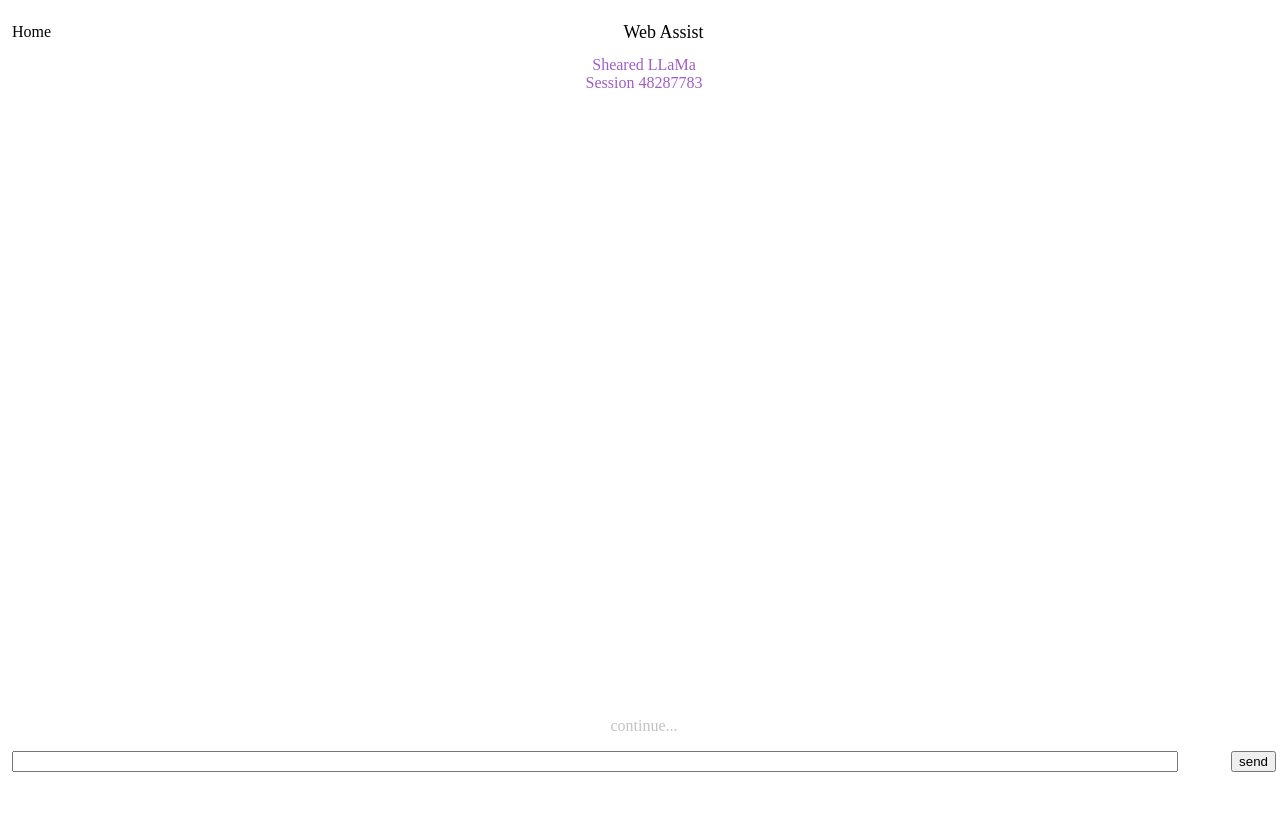
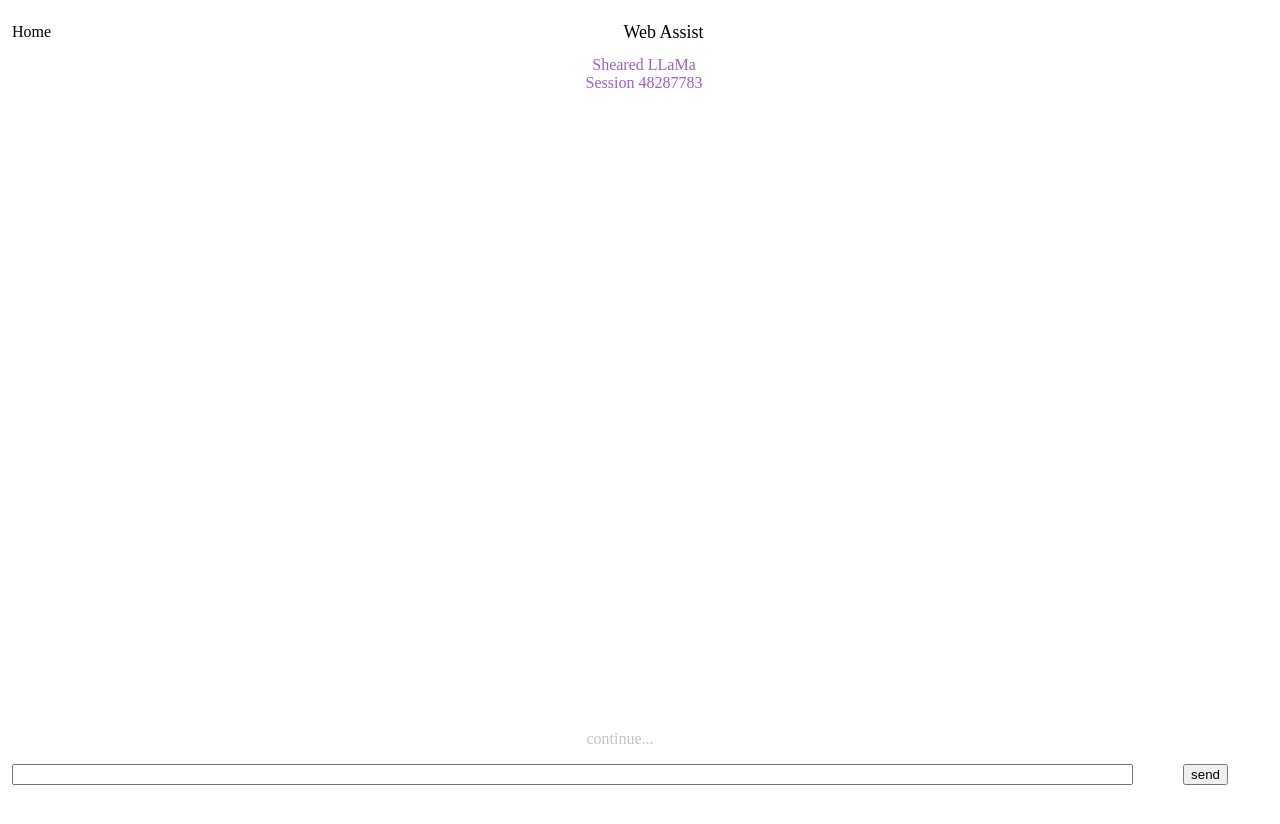
Before and after one commit to lilygostovic/web-assist, a React (Create React App) app in the folder Extension/: page / in a window 1280 px wide. Built offline with nearby package versions, Linux system fonts and the light colour scheme; the HTML template or start-up script is replaced by a standard one.

Commit message:
Update to fix the chat at the bottom

```diff
--- a/Extension/src/screens/ChatScreen/InputField/index.tsx
+++ b/Extension/src/screens/ChatScreen/InputField/index.tsx
@@ -78,7 +78,14 @@ export const InputField = ({
   };
 
   return (
-    <>
+    <StyledDiv
+      display="flex"
+      flexDirection="column"
+      position="fixed"
+      bottom="0"
+      width="95%"
+      mb="15px"
+    >
       <ContinueButton
         model={model}
         sessionID={sessionID}
@@ -106,6 +113,6 @@ export const InputField = ({
           send
         </button>
       </StyledDiv>
-    </>
+    </StyledDiv>
   );
 };
```
